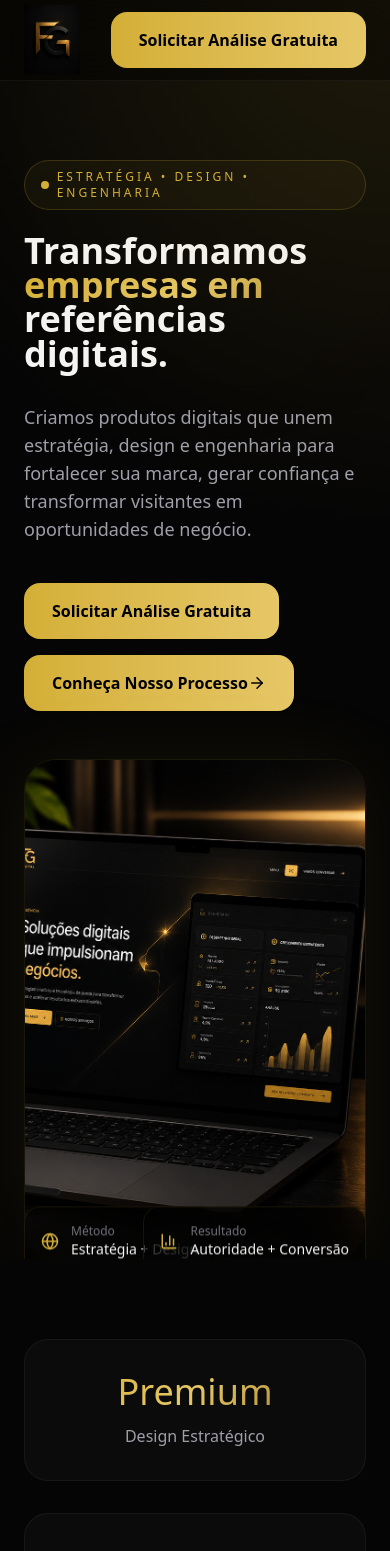
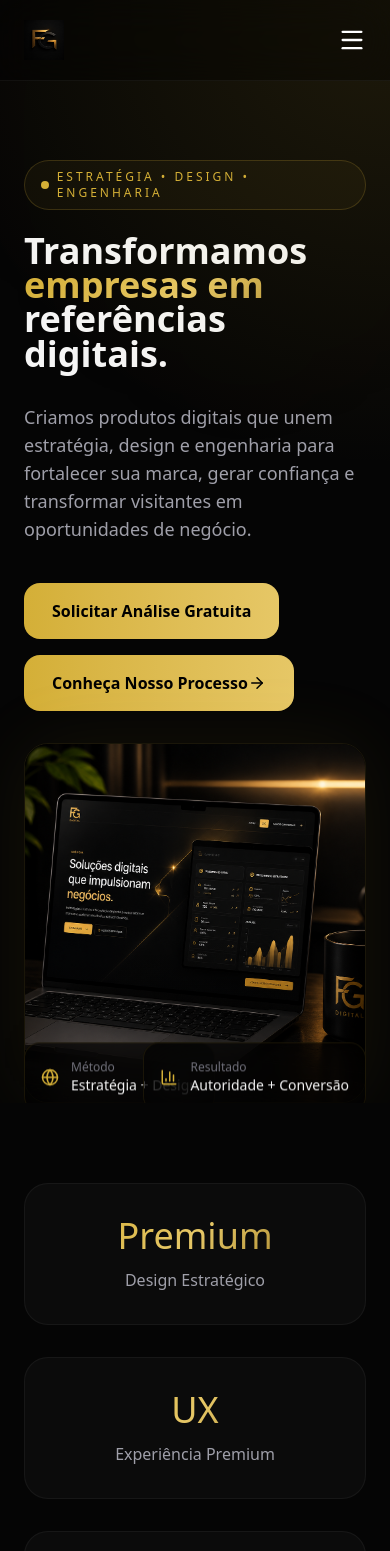
Before and after one commit to CGarroni/fg-digital, a Next.js app: page / in a window 390 px wide. Shown: the top 1551 px of the page. Built offline with nearby package versions, Linux system fonts and the light colour scheme.

Commit message:
feat: finaliza Sprint 6 com menu mobile, Hero responsivo e melhorias de UX

```diff
--- a/components/ContactForm.tsx
+++ b/components/ContactForm.tsx
@@ -32,6 +32,10 @@ export default function ContactForm() {
 
 		setSuccessMessage("Solicitação enviada com sucesso!");
 
+		setTimeout(() => {
+			setSuccessMessage("");
+		}, 2000);
+
 		reset();
 	};
 
@@ -43,6 +47,7 @@ export default function ContactForm() {
 				error={errors.name?.message}
 				{...register("name", {
 					required: "Informe seu nome.",
+					onChange: () => setSuccessMessage(""),
 				})}
 			/>
 
@@ -52,6 +57,7 @@ export default function ContactForm() {
 				error={errors.company?.message}
 				{...register("company", {
 					required: "Informe sua empresa.",
+					onChange: () => setSuccessMessage(""),
 				})}
 			/>
 
@@ -61,6 +67,7 @@ export default function ContactForm() {
 				error={errors.phone?.message}
 				{...register("phone", {
 					required: "Informe seu WhatsApp.",
+					onChange: () => setSuccessMessage(""),
 				})}
 			/>
 
@@ -70,6 +77,7 @@ export default function ContactForm() {
 				error={errors.message?.message}
 				{...register("message", {
 					required: "Conte um pouco sobre seu projeto.",
+					onChange: () => setSuccessMessage(""),
 				})}
 			/>
 
--- a/components/Header.tsx
+++ b/components/Header.tsx
@@ -4,6 +4,7 @@ import { navLinks } from "@/lib/constants";
 import { scrollToSection } from "@/utils/scrollToSection";
 import Button from "@/components/ui/Button";
 import Image from "next/image";
+import MobileMenu from "@/components/MobileMenu";
 
 export default function Header() {
 	return (
@@ -15,6 +16,7 @@ export default function Header() {
 						alt="FG"
 						width={56}
 						height={56}
+						className="w-10 h-10 md:w-14 md:h-14"
 					/>
 
 					<nav className="hidden md:flex gap-10">
@@ -29,7 +31,11 @@ export default function Header() {
 						))}
 					</nav>
 
-					<Button sectionId="contact">Solicitar Análise Gratuita</Button>
+					<div className="hidden md:block">
+						<Button sectionId="contact">Solicitar Análise Gratuita</Button>
+					</div>
+
+					<MobileMenu />
 				</div>
 			</div>
 		</header>
--- a/components/Hero.tsx
+++ b/components/Hero.tsx
@@ -61,7 +61,7 @@ export default function Hero() {
 			/>
 
 			<div className="max-w-7xl mx-auto px-6">
-				<div className="grid lg:grid-cols-[1fr_1.1fr] gap-12 items-center">
+				<div className="grid lg:grid-cols-[1fr_1.1fr] gap-8 lg:gap-12 items-center">
 					<div>
 						<div
 							className="
--- a/components/HeroShowcase.tsx
+++ b/components/HeroShowcase.tsx
@@ -10,15 +10,18 @@ export default function HeroShowcase() {
 			<div
 				className="
 					relative
-        h-125
-        rounded-4xl
+					h-90
+					sm:h-115
+		lg:h-125
+		xl:h-155
+					rounded-3xl
+					lg:rounded-4xl
 					overflow-hidden
 					border
 					border-[#D4AF37]/10
 					shadow-[0_0_80px_rgba(212,175,55,0.08)]
 				"
 			>
-
 				<Image
 					src="/images/hero/hero-premium.png"
 					alt="FG Digital"
@@ -43,7 +46,7 @@ export default function HeroShowcase() {
 					className="
           absolute
           left-0
-          -bottom-6
+          -bottom-4
           bg-black/60
           backdrop-blur-xl
           border
@@ -69,7 +72,7 @@ export default function HeroShowcase() {
 					className="
           absolute
           right-0
-          -bottom-6
+          -bottom-4
           bg-black/60
           backdrop-blur-xl
           border
--- /dev/null
+++ b/components/MobileMenu.tsx
@@ -0,0 +1,64 @@
+"use client";
+
+import { useState } from "react";
+import { Menu, X } from "lucide-react";
+import { navLinks } from "@/lib/constants";
+import { scrollToSection } from "@/utils/scrollToSection";
+import Button from "@/components/ui/Button";
+
+export default function MobileMenu() {
+	const [isOpen, setIsOpen] = useState(false);
+
+	const handleNavigate = (section: string) => {
+		scrollToSection(section);
+		setIsOpen(false);
+	};
+
+	return (
+		<>
+			<button
+				className="md:hidden text-white hover:text-[#D4AF37]
+transition-colors
+duration-300"
+				onClick={() => setIsOpen(!isOpen)}
+				aria-label={isOpen ? "Fechar menu" : "Abrir menu"}
+			>
+				{isOpen ? <X size={28} /> : <Menu size={28} />}
+			</button>
+
+			{isOpen && (
+				<div className="absolute top-20 left-0 w-full bg-black backdrop-blur-xl border-t border-white/10 md:hidden">
+					<div className="flex flex-col px-6 py-6 gap-8">
+						{navLinks.map((link) => (
+							<button
+								key={link.href}
+								onClick={() => handleNavigate(link.href.slice(1))}
+								className="
+								text-left
+								text-lg
+								font-medium
+								tracking-wide
+								text-zinc-300
+								transition-colors
+								duration-300
+								"
+							>
+								{link.label}
+							</button>
+						))}
+
+						<div className="pt-4 border-t border-white/10">
+							<Button
+								sectionId="contact"
+								onClick={() => setIsOpen(false)}
+								fullWidth
+							>
+								Solicitar Análise Gratuita
+							</Button>
+						</div>
+					</div>
+				</div>
+			)}
+		</>
+	);
+}
```
Lines whose indentation alone changed are shown as unchanged.
